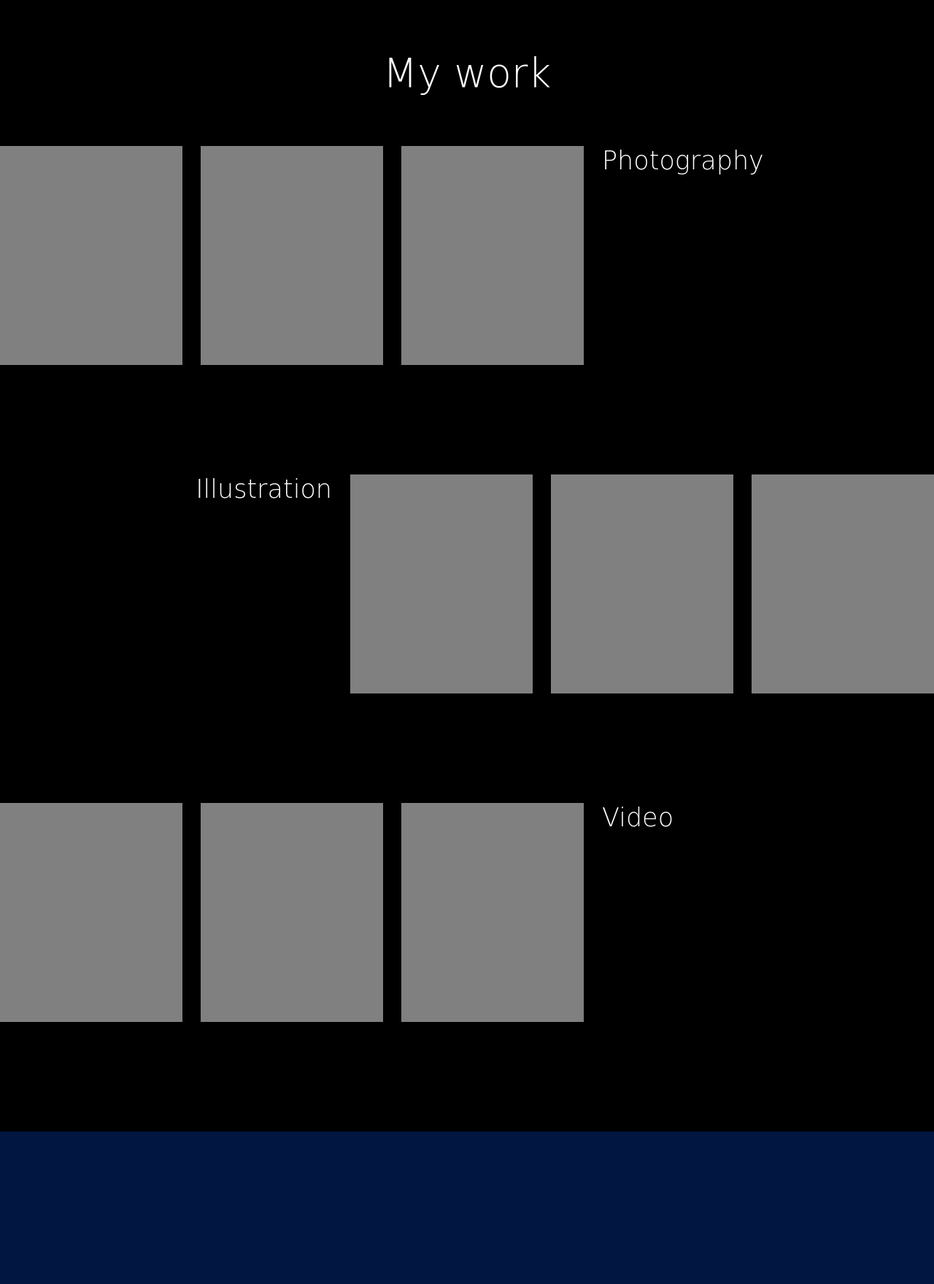
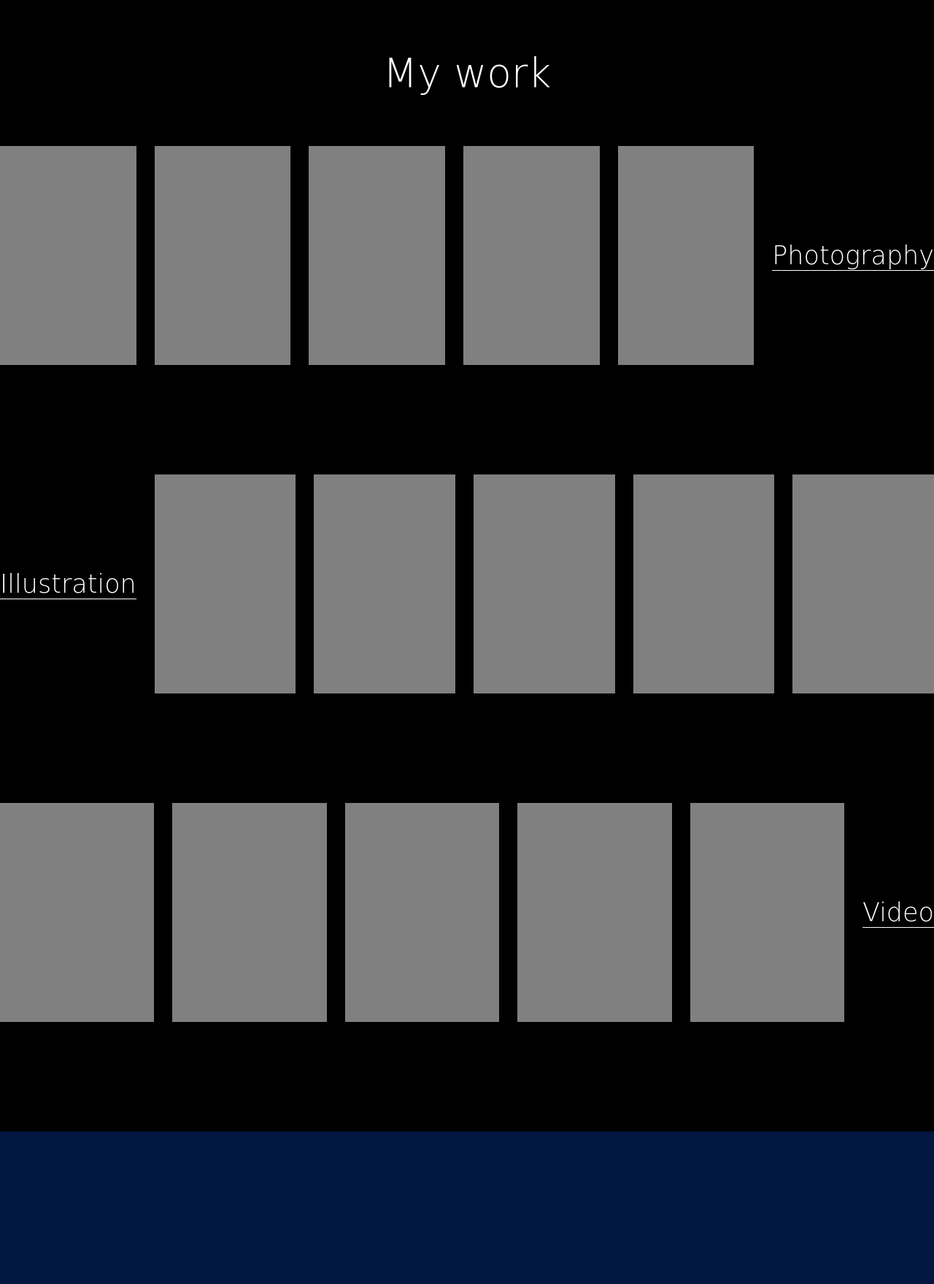
Before and after one commit to Nutz3r/Portfolio, a PHP site: page / in a window 1280 px wide. Shown: the part 2600-4359 px from the top of the page at 73% size. Run offline with PHP 8.4, Linux system fonts and the light colour scheme; some web fonts are replaced.

Commit message:
Competences+

```diff
--- a/index.php
+++ b/index.php
@@ -168,15 +168,21 @@
             <div class="photo"></div>
             <div class="photo"></div>
             <div class="photo"></div>
+            <div class="photo"></div>
+            <div class="photo"></div>
             <h3 class="cat">Photography</h3>
         </div>
         <div class="categorie droite">
             <div class="photo"></div>
             <div class="photo"></div>
             <div class="photo"></div>
+            <div class="photo"></div>
+            <div class="photo"></div>
             <h3 class="cat">Illustration</h3>
         </div>
         <div class="categorie gauche">
+            <div class="photo"></div>
+            <div class="photo"></div>
             <div class="photo"></div>
             <div class="photo"></div>
             <div class="photo"></div>
--- a/style.css
+++ b/style.css
@@ -280,24 +280,26 @@ nav h1{
 
 .categorie{
     display: flex;
+    align-items: center;
 }
 
 .gauche{
     position: relative;
     left: 0%;
+    margin-bottom: 150px
 }
 
 .droite{
     flex-direction: row-reverse;
     position: relative;
     right: 0%;
+    margin-bottom: 150px
 }
 
 .photo{
     width: 250px;
     height: 300px;
     background-color: grey;
-    margin-bottom: 150px;
 }
 
 .gauche .photo{
@@ -313,6 +315,8 @@ h3.cat{
     font-family: 'Aboreto', cursive;
     font-weight: 100;
     font-size: 35px;
+    display: block;
+    border-bottom: 1px solid white;
 }
 
 /***** GALERIE *****/
```
